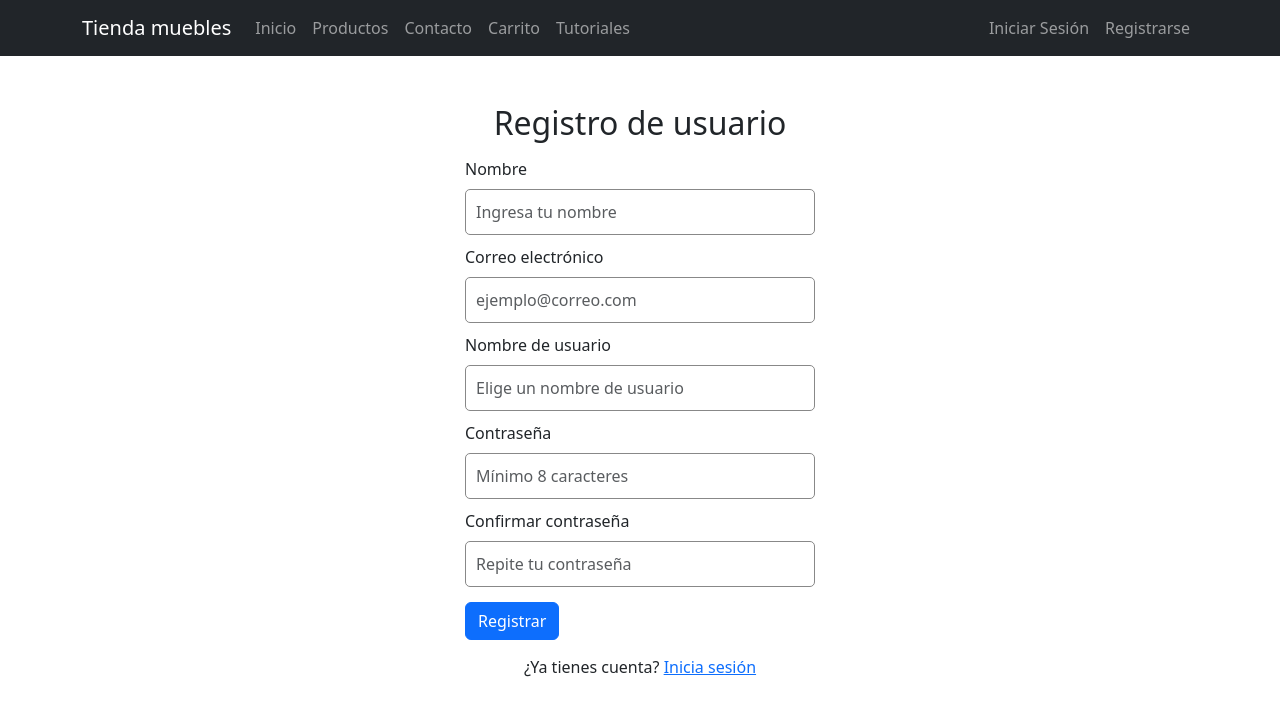
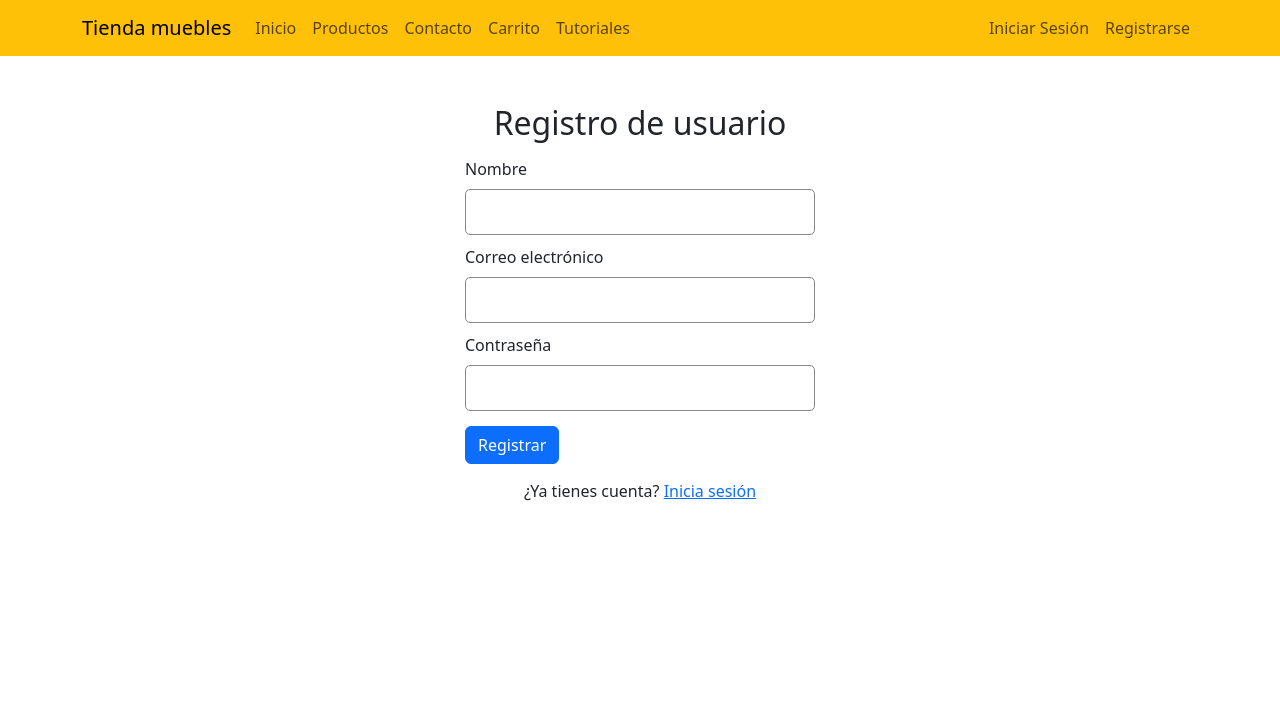
Before and after one commit to Martin1095/proyecto_muebles_react, a React (Vite) app: page /registrarse in a window 1280 px wide. Shown: the top 716 px of the page. Built offline with nearby package versions, Linux system fonts and the light colour scheme.

Commit message:
cambio de color y se arregla registro e inicio de sesion

```diff
--- a/src/components/organisms/Navbar.jsx
+++ b/src/components/organisms/Navbar.jsx
@@ -4,7 +4,7 @@ import { Navbar, Nav, Container } from 'react-bootstrap';
 
 function NavBar() {
   return (
-    <Navbar bg="dark" variant="dark" expand="lg">
+    <Navbar bg="warning" variant="light" expand="lg">
       <Container className="barra">
         <Navbar.Brand href="/">Tienda muebles</Navbar.Brand>
         <Navbar.Toggle aria-controls="basic-navbar-nav" />
--- a/src/pages/IniciarSesion.jsx
+++ b/src/pages/IniciarSesion.jsx
@@ -1,73 +1,30 @@
-import { useState } from 'react';
-import { Alert, Button, Container, Form } from 'react-bootstrap';
-import { Link, useLocation } from 'react-router-dom';
+import { Button, Container, Form } from 'react-bootstrap';
+import { Link } from 'react-router-dom';
 import './Auth.css';
 
 function IniciarSesion() {
-  const location = useLocation();
-  const [error, setError] = useState('');
-  const [mensaje] = useState(location.state?.mensaje || '');
-  const [signedIn, setSignedIn] = useState('');
-
   function handleSubmit(event) {
     event.preventDefault();
-    const formData = new FormData(event.currentTarget);
-    const usuario = formData.get('usuario').trim();
-    const contrasena = formData.get('contrasena');
-    const usuarios = JSON.parse(localStorage.getItem('usuarios') || '[]');
-    const encontrado = usuarios.find(
-      (cuenta) => cuenta.usuario === usuario && cuenta.contrasena === contrasena,
-    );
-
-    if (!encontrado) {
-      setError('Usuario o contraseña incorrectos. Si no tienes cuenta, regístrate.');
-      return;
-    }
-
-    localStorage.setItem('sesion', encontrado.nombre);
-    setError('');
-    event.currentTarget.reset();
-    setSignedIn(encontrado.nombre);
   }
 
   return (
-    <Container as="main" id="login" className="auth-page my-5">
+    <Container as="main" className="auth-page my-5">
       <h2>Inicio de sesión</h2>
-      {mensaje && <Alert variant="success" role="status">{mensaje}</Alert>}
-      {signedIn && (
-        <Alert variant="success" role="status">
-          Sesión iniciada en este navegador como {signedIn}.
-        </Alert>
-      )}
-      {error && <Alert variant="danger" role="alert">{error}</Alert>}
 
       <Form onSubmit={handleSubmit} className="auth-form">
         <Form.Group controlId="login-username">
           <Form.Label>Nombre de usuario</Form.Label>
-          <Form.Control
-            type="text"
-            name="usuario"
-            autoComplete="username"
-            placeholder="Ingresa tu nombre de usuario"
-            minLength={3}
-            maxLength={20}
-            required
-          />
+          <Form.Control type="text" required />
         </Form.Group>
 
         <Form.Group controlId="login-password">
           <Form.Label>Contraseña</Form.Label>
-          <Form.Control
-            type="password"
-            name="contrasena"
-            autoComplete="current-password"
-            placeholder="Ingresa tu contraseña"
-            minLength={8}
-            required
-          />
+          <Form.Control type="password" required />
         </Form.Group>
 
-        <Button type="submit" className="auth-submit">Iniciar sesión</Button>
+        <Button type="submit" className="auth-submit">
+          Iniciar sesión
+        </Button>
       </Form>
 
       <p className="auth-switch">
--- a/src/pages/Registrarse.jsx
+++ b/src/pages/Registrarse.jsx
@@ -1,103 +1,31 @@
-import { useState } from 'react';
-import { Alert, Button, Container, Form } from 'react-bootstrap';
-import { Link, useNavigate } from 'react-router-dom';
+import { Button, Container, Form } from 'react-bootstrap';
+import { Link } from 'react-router-dom';
 import './Auth.css';
 
 function Registrarse() {
-  const navigate = useNavigate();
-  const [error, setError] = useState('');
+  return (
+    <Container as="main" className="auth-page my-5">
+      <h2>Registro de usuario</h2>
 
-  function handleSubmit(event) {
-    event.preventDefault();
-    const form = event.currentTarget;
-    const formData = new FormData(form);
-    const nombre = formData.get('nombre').trim();
-    const correo = formData.get('correo').trim().toLowerCase();
-    const usuario = formData.get('usuario').trim();
-    const contrasena = formData.get('contrasena');
-    const confirmar = formData.get('confirmar');
-
-    if (contrasena !== confirmar) {
-      setError('Las contraseñas no coinciden.');
-      return;
-    }
-
-    const usuarios = JSON.parse(localStorage.getItem('usuarios') || '[]');
-    usuarios.push({ nombre, correo, usuario, contrasena });
-    localStorage.setItem('usuarios', JSON.stringify(usuarios));
-    navigate('/iniciarSesion', {
-      state: { mensaje: `Registro exitoso. Bienvenido, ${nombre}! Ya puedes iniciar sesión.` },
-    });
-  }
-
-  return (
-    <Container as="main" id="register" className="auth-page my-5">
-      <h2>Registro de usuario</h2>
-      {error && <Alert variant="danger" role="alert">{error}</Alert>}
-
-      <Form onSubmit={handleSubmit} className="auth-form">
+      <Form className="auth-form">
         <Form.Group controlId="register-name">
           <Form.Label>Nombre</Form.Label>
-          <Form.Control
-            type="text"
-            name="nombre"
-            autoComplete="name"
-            placeholder="Ingresa tu nombre"
-            minLength={2}
-            maxLength={30}
-            required
-          />
+          <Form.Control type="text" />
         </Form.Group>
 
         <Form.Group controlId="register-email">
           <Form.Label>Correo electrónico</Form.Label>
-          <Form.Control
-            type="email"
-            name="correo"
-            autoComplete="email"
-            placeholder="ejemplo@correo.com"
-            required
-          />
-        </Form.Group>
-
-        <Form.Group controlId="register-username">
-          <Form.Label>Nombre de usuario</Form.Label>
-          <Form.Control
-            type="text"
-            name="usuario"
-            autoComplete="username"
-            placeholder="Elige un nombre de usuario"
-            minLength={3}
-            maxLength={20}
-            required
-          />
+          <Form.Control type="email" />
         </Form.Group>
 
         <Form.Group controlId="register-password">
           <Form.Label>Contraseña</Form.Label>
-          <Form.Control
-            type="password"
-            name="contrasena"
-            autoComplete="new-password"
-            placeholder="Mínimo 8 caracteres"
-            minLength={8}
-            required
-          />
+          <Form.Control type="password" />
         </Form.Group>
 
-        <Form.Group controlId="register-password-confirm">
-          <Form.Label>Confirmar contraseña</Form.Label>
-          <Form.Control
-            type="password"
-            name="confirmar"
-            autoComplete="new-password"
-            placeholder="Repite tu contraseña"
-            minLength={8}
-            required
-          />
-        </Form.Group>
-
-        <Button type="submit" className="auth-submit">Registrar</Button>
+        <Button type="button" className="auth-submit">
+          Registrar
+        </Button>
       </Form>
 
       <p className="auth-switch">
```
